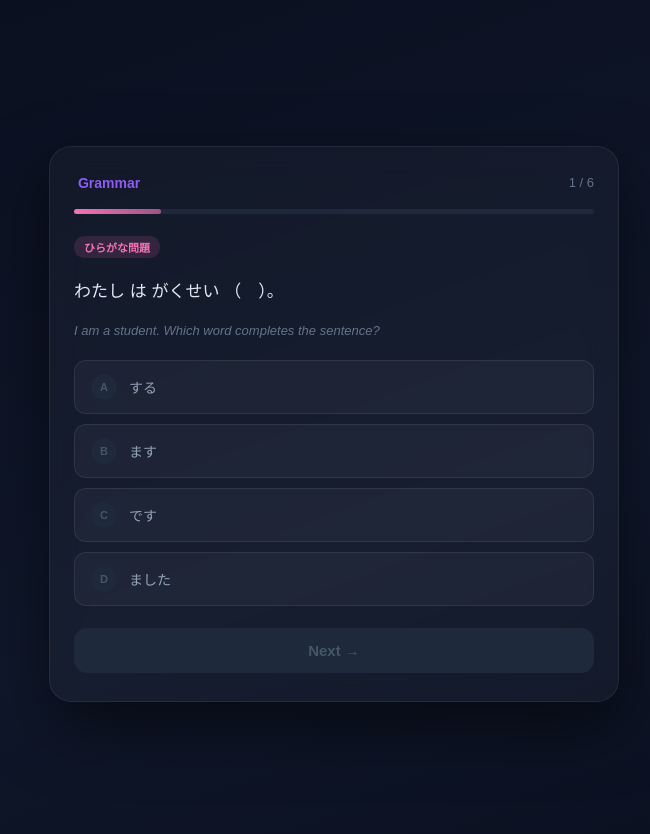
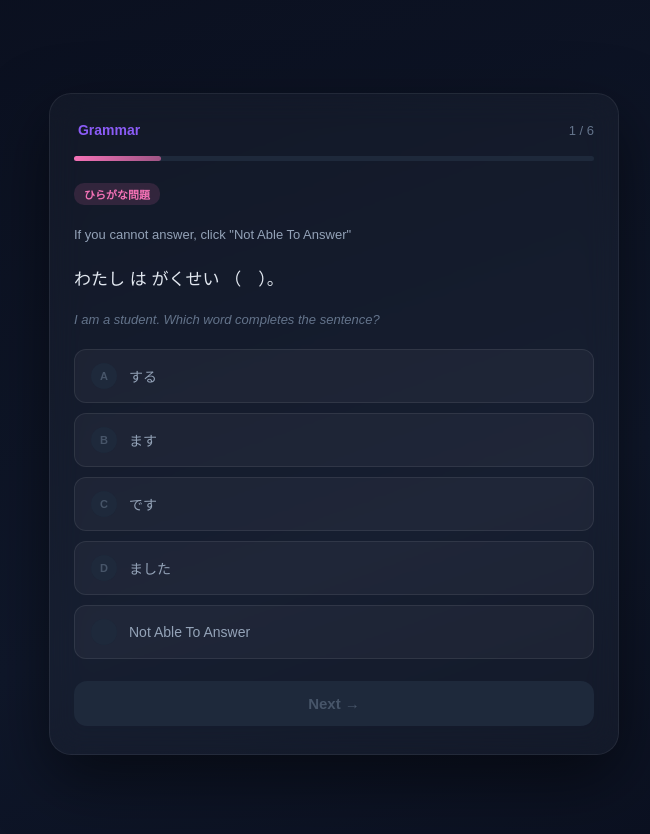
Before and after one commit to gakuonlinejapanese/japanese-level-check, a React (Create React App) app: page /grammar in a window 1280 px wide. Shown: the top 834 px of the page, without its empty margins (306-956 px from the left). Built offline with nearby package versions, Linux system fonts and the light colour scheme.

Commit message:
Add Not Able To Answer option

```diff
--- a/src/business-speech.jsx
+++ b/src/business-speech.jsx
@@ -2,11 +2,11 @@ import React, { useState } from 'react';
 const CP = { A1:'#22c55e', A2:'#3b82f6', B1:'#f59e0b', B2:'#ef4444', C1:'#a855f7' };
 const COLOR = '#0ea5e9';
 const QUESTIONS = [
-  { cefr:'A2', jlpt:'N4', text:'取引先との会議に少し遅れそうです。最も適切なのは？', options:['会議に行きません。','会議が嫌です。','少々遅れる見込みです。','会議を忘れました。'], answer:2, explanation:'少々遅れる見込みです is the professional way to say you will be slightly late.' },
-  { cefr:'B1', jlpt:'N3', text:'メールで「ご都合はいかがでしょうか」の意味は？', options:['気分はどうですか','お元気ですか','ご予定はいかがですか','お仕事はどうですか'], answer:2, explanation:'ご都合はいかがでしょうか asks about availability or schedule.' },
-  { cefr:'B1', jlpt:'N3', text:'上司に報告する時、最も丁寧な表現は？', options:['やっておきました','しました','対応いたしました','やりました'], answer:2, explanation:'対応いたしました uses humble form いたす making it most formal.' },
-  { cefr:'B2', jlpt:'N2', text:'「お手数ですが」の意味は？', options:['Sorry to trouble you, but...','Thank you very much','Please wait','I understand'], answer:0, explanation:'お手数ですが means Sorry to trouble you or I know this is inconvenient, but.' },
-  { cefr:'C1', jlpt:'N1', text:'「ご査収ください」の意味は？', options:['Please check and keep this','Please hurry','Please reply','Please delete'], answer:0, explanation:'ご査収ください is formal business Japanese meaning Please receive and check this.' },
+  { cefr:'A2', jlpt:'N4', text:'取引先との会議に少し遅れそうです。最も適切なのは？', options:['会議に行きません。','会議が嫌です。','少々遅れる見込みです。','会議を忘れました。', "Not Able To Answer"], answer:2, explanation:'少々遅れる見込みです is the professional way to say you will be slightly late.' },
+  { cefr:'B1', jlpt:'N3', text:'メールで「ご都合はいかがでしょうか」の意味は？', options:['気分はどうですか','お元気ですか','ご予定はいかがですか','お仕事はどうですか', "Not Able To Answer"], answer:2, explanation:'ご都合はいかがでしょうか asks about availability or schedule.' },
+  { cefr:'B1', jlpt:'N3', text:'上司に報告する時、最も丁寧な表現は？', options:['やっておきました','しました','対応いたしました','やりました', "Not Able To Answer"], answer:2, explanation:'対応いたしました uses humble form いたす making it most formal.' },
+  { cefr:'B2', jlpt:'N2', text:'「お手数ですが」の意味は？', options:['Sorry to trouble you, but...','Thank you very much','Please wait','I understand', "Not Able To Answer"], answer:0, explanation:'お手数ですが means Sorry to trouble you or I know this is inconvenient, but.' },
+  { cefr:'C1', jlpt:'N1', text:'「ご査収ください」の意味は？', options:['Please check and keep this','Please hurry','Please reply','Please delete', "Not Able To Answer"], answer:0, explanation:'ご査収ください is formal business Japanese meaning Please receive and check this.' },
 ];
 function getResult(score, total) {
   const p = score / total;
--- a/src/casual-speech.jsx
+++ b/src/casual-speech.jsx
@@ -4,11 +4,11 @@ const CP = { A1:"#22c55e", A2:"#3b82f6", B1:"#f59e0b", B2:"#ef4444", C1:"#a855f7
 const COLOR = "#f97316";
 
 const QUESTIONS = [
-  { cefr:"A1", jlpt:"N5", text:"「ありがとう」の返事は？", textEn:"What is the reply to 'Thank you'?", options:["どういたしまして","すみません","おはよう","さようなら"], answer:0, explanation:"'Dou itashimashite' means 'You're welcome' — the standard reply to 'Arigatou'." },
-  { cefr:"A2", jlpt:"N4", text:"友達に「元気？」と聞かれたら？", textEn:"If a friend asks 'Are you well?'", options:["元気だよ！","いただきます","おやすみ","いってきます"], answer:0, explanation:"'Genki dayo!' means 'I'm fine!' — a natural casual reply." },
-  { cefr:"B1", jlpt:"N3", text:"「やばい」の意味は？", textEn:"What does 'yabai' mean?", options:["Amazing/terrible (slang)","Delicious","Busy","Quiet"], answer:0, explanation:"'Yabai' is versatile slang meaning amazing, terrible, or intense depending on context." },
-  { cefr:"B2", jlpt:"N2", text:"「なんか」の使い方は？", textEn:"How is 'nanka' used?", options:["Like / somehow (filler)","Never","Always","Only"], answer:0, explanation:"'Nanka' is a casual filler similar to 'like' or 'somehow' in English." },
-  { cefr:"C1", jlpt:"N1", text:"「ぶっちゃけ」の意味は？", textEn:"What does 'bucchake' mean?", options:["To be honest / frankly","To give up","To be confused","To hurry"], answer:0, explanation:"'Bucchake' means 'to be frank' or 'honestly speaking' — a very casual expression." },
+  { cefr:"A1", jlpt:"N5", text:"「ありがとう」の返事は？", textEn:"What is the reply to 'Thank you'?", options:["どういたしまして","すみません","おはよう","さようなら", "Not Able To Answer"], answer:0, explanation:"'Dou itashimashite' means 'You're welcome' — the standard reply to 'Arigatou'." },
+  { cefr:"A2", jlpt:"N4", text:"友達に「元気？」と聞かれたら？", textEn:"If a friend asks 'Are you well?'", options:["元気だよ！","いただきます","おやすみ","いってきます", "Not Able To Answer"], answer:0, explanation:"'Genki dayo!' means 'I'm fine!' — a natural casual reply." },
+  { cefr:"B1", jlpt:"N3", text:"「やばい」の意味は？", textEn:"What does 'yabai' mean?", options:["Amazing/terrible (slang)","Delicious","Busy","Quiet", "Not Able To Answer"], answer:0, explanation:"'Yabai' is versatile slang meaning amazing, terrible, or intense depending on context." },
+  { cefr:"B2", jlpt:"N2", text:"「なんか」の使い方は？", textEn:"How is 'nanka' used?", options:["Like / somehow (filler)","Never","Always","Only", "Not Able To Answer"], answer:0, explanation:"'Nanka' is a casual filler similar to 'like' or 'somehow' in English." },
+  { cefr:"C1", jlpt:"N1", text:"「ぶっちゃけ」の意味は？", textEn:"What does 'bucchake' mean?", options:["To be honest / frankly","To give up","To be confused","To hurry", "Not Able To Answer"], answer:0, explanation:"'Bucchake' means 'to be frank' or 'honestly speaking' — a very casual expression." },
 ];
 
 function getResult(score, total) {
@@ -62,7 +62,7 @@ export default function CasualSpeech() {
         <div style={{height:5,background:"#1e293b",borderRadius:4,marginBottom:22}}>
           <div style={{height:"100%",borderRadius:4,background:`linear-gradient(90deg,${cc},${cc}99)`,width:`${((qIndex+1)/QUESTIONS.length)*100}%`,transition:"width 0.4s"}} />
         </div>
-        <p style={S.qText}>{q.text}</p>
+        <p style={{...S.qText, fontSize:13, color:"#94a3b8", marginBottom:4}}>If you cannot answer, click "Not Able To Answer"</p><p style={S.qText}>{q.text}</p>
         {q.textEn && <p style={S.qTextEn}>{q.textEn}</p>}
         <div style={{display:"flex",flexDirection:"column",gap:10,marginBottom:22}}>
           {q.options.map((opt,i) => {
--- a/src/grammar.jsx
+++ b/src/grammar.jsx
@@ -8,7 +8,7 @@ const QUESTIONS = [
     hiragana: true,
     text: "わたし は がくせい （　）。",
     textEn: "I am a student. Which word completes the sentence?",
-    options: ["する", "ます", "です", "ました"],
+    options: ["する", "ます", "です", "ました", "Not Able To Answer"],
     answer: 2,
     explanation: "「です」is the polite copula used to end a sentence, equivalent to 'am/is/are'. 「する」means 'to do', 「ます」needs a verb stem before it, and 「ました」is past tense.",
   },
@@ -16,7 +16,7 @@ const QUESTIONS = [
     cefr:"A1", jlpt:"N5",
     text: "私は毎日日本語を（　）。",
     textEn: "I study Japanese every day. Choose the correct verb form.",
-    options: ["勉強", "勉強する", "勉強して", "勉強した"],
+    options: ["勉強", "勉強する", "勉強して", "勉強した", "Not Able To Answer"],
     answer: 1,
     explanation: "「勉強する」is the plain present form used to state a current habit. 「した」is past tense; 「して」is the te-form and cannot end a sentence alone.",
   },
@@ -24,7 +24,7 @@ const QUESTIONS = [
     cefr:"A2", jlpt:"N4",
     text: "雨が（　）、家にいます。",
     textEn: "If it rains, I'll stay home. Choose the correct conditional form.",
-    options: ["降るなら", "降るしか", "降るだけ", "降るばかり"],
+    options: ["降るなら", "降るしか", "降るだけ", "降るばかり", "Not Able To Answer"],
     answer: 0,
     explanation: "「〜なら」expresses a conditional 'if'. The other options — しか, だけ, ばかり — all indicate restriction or continuity, not a conditional.",
   },
@@ -32,7 +32,7 @@ const QUESTIONS = [
     cefr:"B1", jlpt:"N3",
     text: "日本に来てから、日本語が話せる（　）なりました。",
     textEn: "Since coming to Japan, I have become able to speak Japanese.",
-    options: ["よう", "ように", "みたい", "らしい"],
+    options: ["よう", "ように", "みたい", "らしい", "Not Able To Answer"],
     answer: 1,
     explanation: "「〜ようになる」expresses a change in ability or habit over time. Note that 「ように」(not 「よう」alone) is required before 「なりました」. The other options express appearance or hearsay.",
   },
@@ -40,7 +40,7 @@ const QUESTIONS = [
     cefr:"B2", jlpt:"N2",
     text: "彼は暇な（　）、連絡をくれなかった。",
     textEn: "Even though he was free, he didn't contact me.",
-    options: ["ため", "ので", "から", "くせに"],
+    options: ["ため", "ので", "から", "くせに", "Not Able To Answer"],
     answer: 3,
     explanation: "「〜くせに」is a contrastive conjunction implying blame or complaint. The other three options are neutral causal connectors with no critical tone.",
   },
@@ -48,7 +48,7 @@ const QUESTIONS = [
     cefr:"C1", jlpt:"N1",
     text: "彼の態度は、反省している（　）言い難い。",
     textEn: "It is hard to say that his attitude shows remorse.",
-    options: ["ほど", "ばかり", "とは", "ものの"],
+    options: ["ほど", "ばかり", "とは", "ものの", "Not Able To Answer"],
     answer: 2,
     explanation: "「〜とは言い難い」is an N1 formal written structure meaning 'it is difficult to say that ~'. The blank requires 「とは」to complete this set expression.",
   },
@@ -121,7 +121,7 @@ export default function Grammar() {
                  <span style={{ ...S.badge, background:"#1e293b", color:"#64748b" }}>JLPT {q.jlpt}</span></>
             }
           </div>
-          <p style={S.qText}>{q.text}</p>
+          <p style={{...S.qText, fontSize:13, color:"#94a3b8", marginBottom:4}}>If you cannot answer, click "Not Able To Answer"</p><p style={S.qText}>{q.text}</p>
           {q.textEn && <p style={S.qTextEn}>{q.textEn}</p>}
           <div style={{ display:"flex", flexDirection:"column", gap:10, marginBottom:22 }}>
             {q.options.map((opt, i) => {
--- a/src/reading.jsx
+++ b/src/reading.jsx
@@ -7,7 +7,7 @@ const QUESTIONS = [
   {
     hiragana: true,
     text: "たなか さん は せんせい です。\nただしい もの は どれですか。",
-    options: ["たなか さん は がくせい です", "たなか さん は いしゃ です", "たなか さん は せんせい です", "たなか さん は りょうり し です"],
+    options: ["たなか さん は がくせい です", "たなか さん は いしゃ です", "たなか さん は せんせい です", "たなか さん は りょうり し です", "Not Able To Answer"],
     answer: 2,
     explanation: "The sentence says 「たなかさんはせんせいです」= 'Mr./Ms. Tanaka is a teacher'. A1 reading simply requires matching the text to the correct statement.",
   },
@@ -15,7 +15,7 @@ const QUESTIONS = [
     cefr:"A1", jlpt:"N5",
     text: "今日は雨です。\n正しいものはどれですか。",
     textEn: "Today it is raining. Which statement is correct?",
-    options: ["晴れている", "雨が降っている", "雪が降っている", "暑い"],
+    options: ["晴れている", "雨が降っている", "雪が降っている", "暑い", "Not Able To Answer"],
     answer: 1,
     explanation: "「今日は雨です」directly states it is raining. A1 reading is about matching text to the correct statement.",
   },
@@ -23,7 +23,7 @@ const QUESTIONS = [
     cefr:"A2", jlpt:"N4",
     text: "この店は安いですが、料理が出るまで時間がかかります。\n正しいものは？",
     textEn: "This restaurant is cheap, but it takes time for the food to come out. Which is correct?",
-    options: ["料理は高い", "料理は早い", "料理に時間がかかる", "店は高い"],
+    options: ["料理は高い", "料理は早い", "料理に時間がかかる", "店は高い", "Not Able To Answer"],
     answer: 2,
     explanation: "The key contrastive conjunction 「〜が (but)」signals that despite being cheap, there is a drawback — the food takes time.",
   },
@@ -31,7 +31,7 @@ const QUESTIONS = [
     cefr:"B1", jlpt:"N3",
     text: "日本では、相手の立場を考えて話すことが大切だとされている。\nわかることは？",
     textEn: "In Japan, it is said to be important to speak while considering the other person's position. What can we understand?",
-    options: ["自分の意見が一番大切", "相手への配慮が重視される", "話す必要はない", "立場は関係ない"],
+    options: ["自分の意見が一番大切", "相手への配慮が重視される", "話す必要はない", "立場は関係ない", "Not Able To Answer"],
     answer: 1,
     explanation: "「〜とされている」indicates a socially recognized value. The sentence highlights that empathy and awareness of others' positions is culturally important.",
   },
@@ -39,7 +39,7 @@ const QUESTIONS = [
     cefr:"B2", jlpt:"N2",
     text: "彼は経験が豊富だが、それを表に出すことはほとんどない。\n正しいものは？",
     textEn: "He has a wealth of experience, but he rarely lets it show. Which is correct?",
-    options: ["経験がない", "経験を自慢する", "経験はあるが控えめ", "経験を活かしていない"],
+    options: ["経験がない", "経験を自慢する", "経験はあるが控えめ", "経験を活かしていない", "Not Able To Answer"],
     answer: 2,
     explanation: "「〜が、〜ない」creates a contrast: rich experience (positive) vs. never showing it (restraint). This describes someone capable yet humble.",
   },
@@ -47,7 +47,7 @@ const QUESTIONS = [
     cefr:"C1", jlpt:"N1",
     text: "この制度は一見便利に思えるが、運用次第では問題を引き起こしかねない。\n筆者の考えは？",
     textEn: "This system may seem convenient at first glance, but depending on how it is operated, problems may not be out of the question. What is the author's view?",
-    options: ["完全に良い制度", "問題しかない", "条件によっては問題が起こる", "必ず失敗する"],
+    options: ["完全に良い制度", "問題しかない", "条件によっては問題が起こる", "必ず失敗する", "Not Able To Answer"],
     answer: 2,
     explanation: "「〜かねない」implies a real possibility of a negative outcome. 「運用次第では」introduces the conditional — it's not guaranteed failure, but a risk.",
   },
@@ -120,7 +120,7 @@ export default function Reading() {
                  <span style={{ ...S.badge, background:"#1e293b", color:"#64748b" }}>JLPT {q.jlpt}</span></>
             }
           </div>
-          <p style={S.qText}>{q.text}</p>
+          <p style={{...S.qText, fontSize:13, color:"#94a3b8", marginBottom:4}}>If you cannot answer, click "Not Able To Answer"</p><p style={S.qText}>{q.text}</p>
           {q.textEn && <p style={S.qTextEn}>{q.textEn}</p>}
           <div style={{ display:"flex", flexDirection:"column", gap:10, marginBottom:22 }}>
             {q.options.map((opt, i) => {
--- a/src/vocabulary.jsx
+++ b/src/vocabulary.jsx
@@ -8,7 +8,7 @@ const QUESTIONS = [
     hiragana: true,
     text: "まいあさ たべる もの は どれですか。",
     textEn: "Which of the following do you eat every morning?",
-    options: ["ほん", "あさごはん", "くるま", "いす"],
+    options: ["ほん", "あさごはん", "くるま", "いす", "Not Able To Answer"],
     answer: 1,
     explanation: "「あさごはん」means 'breakfast' — the meal eaten in the morning. The other options mean book, car, and chair.",
   },
@@ -16,7 +16,7 @@ const QUESTIONS = [
     cefr:"A1", jlpt:"N5",
     text: "日本語の（　）をする。",
     textEn: "To (   ) Japanese.",
-    options: ["べんきょう", "あさごはん", "しごと", "ねむい"],
+    options: ["べんきょう", "あさごはん", "しごと", "ねむい", "Not Able To Answer"],
     answer: 0,
     explanation: "「べんきょう（勉強）」means 'study'. 「べんきょうをする」is the natural expression for studying a subject.",
   },
@@ -24,7 +24,7 @@ const QUESTIONS = [
     cefr:"A2", jlpt:"N4",
     text: "この店は値段が（　）ので、学生に人気です。",
     textEn: "This restaurant is (   ) in price, so it's popular with students.",
-    options: ["低い", "安い", "軽い", "弱い"],
+    options: ["低い", "安い", "軽い", "弱い", "Not Able To Answer"],
     answer: 1,
     explanation: "「安い (yasui)」means cheap/inexpensive and collocates with prices. 「低い (hikui)」describes physical height, not cost.",
   },
@@ -32,7 +32,7 @@ const QUESTIONS = [
     cefr:"B1", jlpt:"N3",
     text: "会議は予定より早く（　）しました。",
     textEn: "The meeting (   ) earlier than scheduled.",
-    options: ["終了", "解決", "完成", "発生"],
+    options: ["終了", "解決", "完成", "発生", "Not Able To Answer"],
     answer: 0,
     explanation: "「終了 (shūryō)」means conclusion/end of an event. 「解決 (kaiketsu)」means solving a problem — a different nuance.",
   },
@@ -40,7 +40,7 @@ const QUESTIONS = [
     cefr:"B2", jlpt:"N2",
     text: "その説明では少し（　）が足りないと思います。",
     textEn: "I think that explanation is lacking a little (   ).",
-    options: ["印象", "詳細", "感情", "経験"],
+    options: ["印象", "詳細", "感情", "経験", "Not Able To Answer"],
     answer: 1,
     explanation: "「詳細 (shōsai)」means detail/specifics. Saying an explanation lacks 'detail' is a natural B2 collocation.",
   },
@@ -48,7 +48,7 @@ const QUESTIONS = [
     cefr:"C1", jlpt:"N1",
     text: "彼の発言は誤解を（　）おそれがある。",
     textEn: "His remarks risk (   ) misunderstanding.",
-    options: ["生む", "作る", "起こす", "発つ"],
+    options: ["生む", "作る", "起こす", "発つ", "Not Able To Answer"],
     answer: 0,
     explanation: "「誤解を生む (gokai wo umu)」is a fixed N1 collocation meaning 'to breed/create misunderstanding'. 「生む」carries a nuance of giving birth to a situation.",
   },
@@ -121,7 +121,7 @@ export default function Vocabulary() {
                  <span style={{ ...S.badge, background:"#1e293b", color:"#64748b" }}>JLPT {q.jlpt}</span></>
             }
           </div>
-          <p style={S.qText}>{q.text}</p>
+          <p style={{...S.qText, fontSize:13, color:"#94a3b8", marginBottom:4}}>If you cannot answer, click "Not Able To Answer"</p><p style={S.qText}>{q.text}</p>
           {q.textEn && <p style={S.qTextEn}>{q.textEn}</p>}
           <div style={{ display:"flex", flexDirection:"column", gap:10, marginBottom:22 }}>
             {q.options.map((opt, i) => {
```
